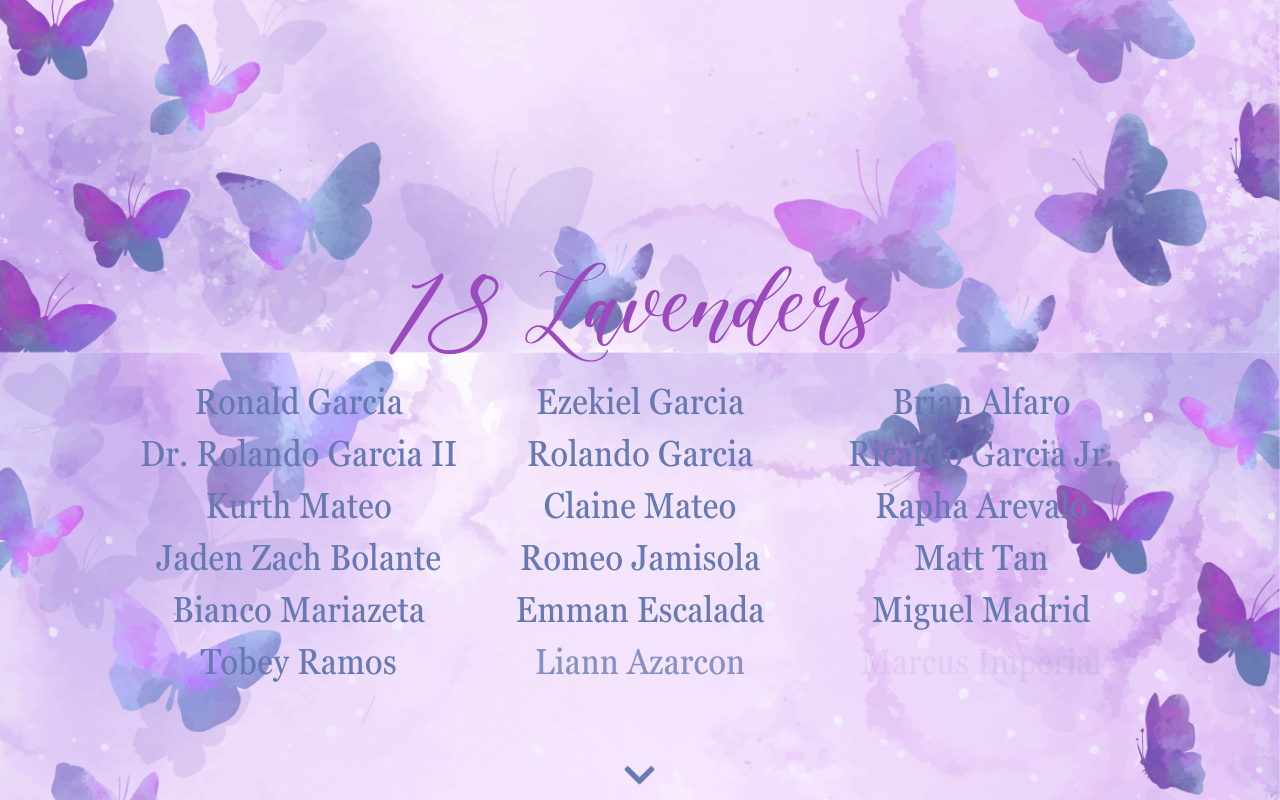
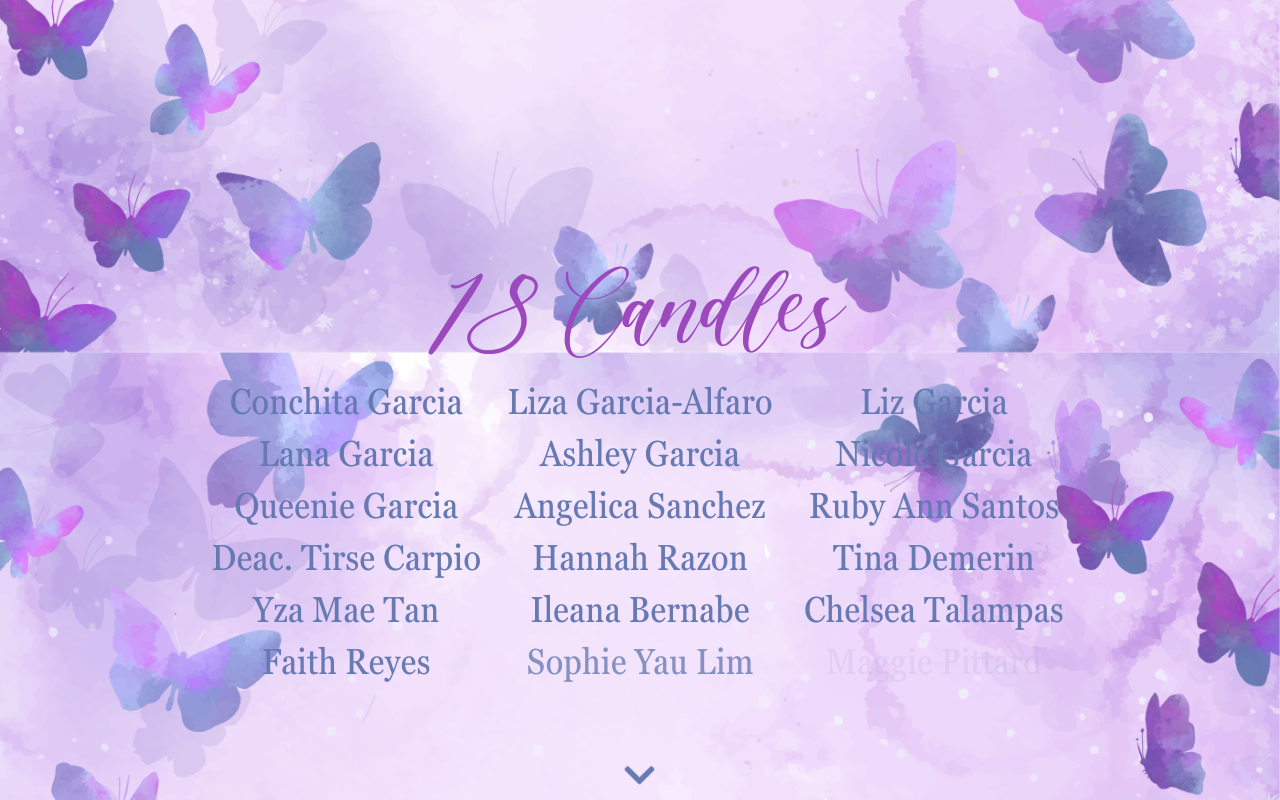
Before and after one commit to marcusimperial/kate-18, a Next.js app: page /sets in a window 1280 px wide. Shown: the part 1540-2340 px from the top of the page. Built offline with nearby package versions, Linux system fonts and the light colour scheme.

Commit message:
minor changes

```diff
--- a/app/Navbar.jsx
+++ b/app/Navbar.jsx
@@ -30,10 +30,10 @@ const Navbar = () => {
                     <h1 className="text-5xl md:text-xl lg:text-2xl font-georgia" onClick={() => onBrowse('/')}>Home</h1>
                 </div>
                 <div className="flex items-center p-1 border-gold hover:border-b-2 select-none">
-                    <h1 className="text-5xl md:text-xl lg:text-2xl font-georgia" onClick={() => onBrowse('/sets#candles')}>18 Candles</h1>
+                    <h1 className="text-5xl md:text-xl lg:text-2xl font-georgia" onClick={() => onBrowse('/sets#lavenders')}>18 Lavenders</h1>
                 </div>
                 <div className="flex items-center p-1 border-gold hover:border-b-2 select-none">
-                    <h1 className="text-5xl md:text-xl lg:text-2xl font-georgia" onClick={() => onBrowse('/sets#lavenders')}>18 Lavenders</h1>
+                    <h1 className="text-5xl md:text-xl lg:text-2xl font-georgia" onClick={() => onBrowse('/sets#candles')}>18 Candles</h1>
                 </div>
                 <div className="flex items-center p-1 border-gold hover:border-b-2 select-none">
                     <h1 className="text-5xl md:text-xl lg:text-2xl font-georgia" onClick={() => onBrowse('/sets#treasures')}>18 Treasures</h1>
--- a/app/layout.jsx
+++ b/app/layout.jsx
@@ -33,6 +33,13 @@ export default function RootLayout({ children }) {
       <head>
         <title>Eliza Kate @ 18</title>
         <meta name="description" content="Eliza Kate's 18th Birthday Debut" />
+        <meta property="og:title" content="Eliza Kate @ 18" />
+        <meta property="og:type" content="website" />
+        <meta property="og:image" content="https://elizakate18.web.app/k18.png" />
+        <meta property="og:url" content="https://elizakate18.web.app" />
+        <meta name="twitter:title" content="Eliza Kate @ 18"/>
+        <meta name="twitter:description" content="Eliza Kate's 18th Birthday Debut"/>
+        <meta name="twitter:image" content="https://elizakate18.web.app/k18.png"/>
       </head>
       <body onClick={playMusic} className={`${elegante.variable} ${georgia.variable} font-sans`}>{children}</body>
     </html>
--- a/app/page.jsx
+++ b/app/page.jsx
@@ -3,8 +3,6 @@
 import Navbar from './Navbar';
 import Link from 'next/link';
 import { FaChevronDown, FaDirections } from 'react-icons/fa';
-import images from './images';
-import Image from 'next/image'
 import Carousel from './Carousel';
 
 const Page = () => {
@@ -44,7 +42,7 @@ const Page = () => {
                                 <h1 data-aos="fade-in" data-aos-delay="400" className="text-8xl md:text-9xl font-elegante text-purpureus text-center">Where?</h1>
                                 <div className="flex flex-col gap-1">
                                     <h1 data-aos="fade-in" data-aos-delay="400" className="text-3xl lg:text-4xl text-center">September 30, 2023, 5:00 PM</h1>
-                                    <h1 data-aos="fade-in" data-aos-delay="400" className="text-2xl lg:text-3xl text-center">Marquee Tent Hall, EDSA Shangri-La Hotel</h1>
+                                    <h1 data-aos="fade-in" data-aos-delay="400" className="text-2xl lg:text-3xl text-center">The Marquee, EDSA Shangri-La Hotel</h1>
                                 </div>
                                 <div data-aos="fade-in" data-aos-delay="400" onClick={getDirections} className="flex items-center p-1 lg:p-2 gap-2 border-2 border-lavender text-lavender rounded-lg select-none hover:scale-[0.98]">
                                     <h1 className="text-2xl lg:text-3xl">Get Directions</h1>
@@ -55,8 +53,8 @@ const Page = () => {
                             <div className="grid justify-items-center gap-2">
                                 <h1 data-aos="fade-in" data-aos-delay="800" className="text-8xl md:text-9xl font-elegante text-purpureus text-center">Dress Code?</h1>
                                 <div className="flex flex-col gap-1">
-                                    <h1 data-aos="fade-in" data-aos-delay="800" className="text-3xl lg:text-4xl text-center">Any Pastel Color Except for Purple</h1>
-                                    <h1 data-aos="fade-in" data-aos-delay="800" className="text-2xl lg:text-3xl text-center">Formal Dress for Women, Suit and Tie for Men</h1>
+                                    <h1 data-aos="fade-in" data-aos-delay="800" className="text-3xl lg:text-4xl text-center">Any Pastel Color except for Purple</h1>
+                                    <h1 data-aos="fade-in" data-aos-delay="800" className="text-2xl lg:text-3xl text-center">Formal Dress for Women, Slacks and Polo for Men</h1>
                                 </div>
                                 <div className="flex items-center">
                                     <img data-aos-offset="0" data-aos="fade-in" data-aos-delay="800" className="h-[55px] center" src="/pallete.png" />
@@ -86,7 +84,7 @@ const Page = () => {
                         <h1 data-aos="fade-in" data-aos-delay="200" className="text-7xl md:text-8xl lg:text-9xl font-elegante text-purpureus text-center py-1">Meet the Family</h1>
                         <div className="grid md:grid-cols-2 md:gap-x-6 md:gap-3 p-3">
                             <div data-aos="fade-in" data-aos-offset="0" data-aos-delay="150" className="grid">
-                                <h1 className="text-5xl md:text-6xl text-center">Ronald Garcia</h1>
+                                <h1 className="text-5xl md:text-6xl text-center">Ronaldo Garcia</h1>
                                 <h1 data-aos="fade-in" data-aos-offset="0" data-aos-delay="150" className="text-2xl md:text-3xl lg:text-4xl text-center">Eliza Kate&lsquo;s Father</h1>
                             </div>
                             <div data-aos="fade-in" data-aos-offset="0" data-aos-delay="300" className="grid">
--- a/app/sets/page.jsx
+++ b/app/sets/page.jsx
@@ -15,7 +15,7 @@ const Page = () => {
                 <div className="grid h-[100dvh] grid-rows-[75%_25%] justify-items-center items-center">
                     <div className="grid gap-1">
                         <h1 data-aos="fade-in" data-aos-delay="200" className="text-8xl md:text-9xl font-elegante text-purpureus text-center">The 18 Sets</h1>
-                        <h1 data-aos="fade-in" data-aos-delay="600" className="text-2xl md:text-4xl text-center">18 Lavenders, 18 Treasures, 18 Candles, & 18 K</h1>
+                        <h1 data-aos="fade-in" data-aos-delay="600" className="text-2xl md:text-4xl text-center">18 Lavenders, 18 Candles, 18 Treasures, and 18 K</h1>
                     </div>
                     <FaChevronDown onClick={onClick} className="animate-bounce self-start" size="40px" />
                 </div>
--- a/app/sets/sets.js
+++ b/app/sets/sets.js
@@ -1,99 +1,23 @@
 const sets = [
+    {
+        id: 'lavenders',
+        name: '18 Lavenders',
+        people: ["Ronaldo Garcia", "Ezekiel Garcia", "Noel Brian Alfaro", "Dr. Rolando Garcia II", "Rolando Garcia", "Ricardo Garcia Jr.", "Kurth Gabriel Mateo", "Claine Mateo", "Raphael Arevalo", "Jaden Zach Bolante", "Romeo Jamisola", "Matt Daniel Tan", "Bianco Mariazeta", "Emman Escalada", "Miguel Madrid", "Tobey Ramos", "Liann Azarcon", "Marcus Imperial"]
+    },
     {
         id: 'candles',
         name: '18 Candles',
-        people: [
-            "Conchita Garcia ",
-            "Liza Garcia-Alfaro",
-            "Liz Garcia",
-            "Lana Garcia",
-            "Ashley Garcia",
-            "Nicole Garcia",
-            "Angel Sanchez",
-            "Queenie Garcia",
-            "Bhi Santos",
-            "Deac. Tirse Carpio",
-            "Hannah Razon",
-            "Tina Demerin",
-            "Yza Mae Tan",
-            "Lana Bernabe",
-            "Chelsea Talampas",
-            "Faith Reyes",
-            "Sophie Yau Lim",
-            "Maggie Pittard"
-        ]
-    },
-    {
-        id: 'lavenders',
-        name: '18 Lavenders',
-        people: [
-            "Ronald Garcia",
-            "Ezekiel Garcia",
-            "Brian Alfaro",
-            "Dr. Rolando Garcia II",
-            "Rolando Garcia",
-            "Ricardo Garcia Jr.",
-            "Kurth Mateo",
-            "Claine Mateo",
-            "Rapha Arevalo ",
-            "Jaden Zach Bolante",
-            "Romeo Jamisola",
-            "Matt Tan",
-            "Bianco Mariazeta",
-            "Emman Escalada ",
-            "Miguel Madrid",
-            "Tobey Ramos",
-            "Liann Azarcon",
-            "Marcus Imperial"
-        ]
+        people: ["Conchita Garcia", "Liza Garcia-Alfaro", "Liz Garcia", "Lana Garcia", "Ashley Garcia", "Nicole Garcia", "Queenie Garcia", "Angelica Sanchez", "Ruby Ann Santos", "Deac. Tirse Carpio", "Hannah Razon", "Tina Demerin", "Yza Mae Tan", "Ileana Bernabe", "Chelsea Talampas", "Faith Reyes", "Sophie Yau Lim", "Maggie Pittard"]
     },
     {
         id: 'treasures',
         name: '18 Treasures',
-        people: [
-            "Brillian Alfaro",
-            "Kimiko Copo",
-            "Trixie Lim",
-            "Milo Magpantay",
-            "Mr. Gabriel Araneta",
-            "Ms. Florencia Male",
-            "Alec Esteban",
-            "Joy Onofre",
-            "Lyka Sanchez",
-            "Claudette Higwit",
-            "Yury Llaneta",
-            "Rhodora Yacat",
-            "Mack Dela Cruz",
-            "Ronald Cruz",
-            "Ronald Abelida",
-            "Dr. Itzel Sta. Ana",
-            "Noel Flores",
-            "Alfred Wee"
-        ]
+        people: ["Brillian Alfaro", "Kimiko Copo", "Trixie Lim", "Milo Magpantay", "Mr. Gabriel Araneta", "Ms. Florencia Male", "Precious Esteban", "Joy Onofre", "Isabelle Lyka Sanchez", "Claudette Higwit", "Yury Llaneta", "Rhodora Yacat", "Mack Dela Cruz", "Ronald Cruz", "Ronald Abelida", "Alfred Wee", "Noel Flores", "Dr. Itzel Sta. Ana"]
     },
     {
         id: 'k',
         name: '18 K',
-        people: [
-            "Aldo Esmena",
-            "Amado Sia",
-            "Anthony Lee",
-            "Atty. Cornelio Samaniego III",
-            "Comalor Arnold Divina",
-            "Judito Dei Callao",
-            "Ed Jerome Bustamante",
-            "EF Michael Cuevas",
-            "Fiscal Amiel Songco",
-            "Francisco Pe Benito",
-            "Jerry Lim",
-            "Manolito Villarica",
-            "Noel Flores",
-            "Rafael Guerra",
-            "Rex Jefferson Pineda",
-            "Rexmond Chua",
-            "Rommel Grageda",
-            "Virgilio Ajero"
-        ]
+        people: ["Aldo Esmena", "Anthony Lee", "Atty. Cornelio Samaniego III", "Councillor Arnold Divina", "Ed Jerome Bustamante", "EF Michael Cuevas", "Fiscal Amiel Songco", "Francisco Pe Benito", "Gilbert Ong", "Jerry Lim", "Judito Dei Callao", "Manolito Villarica", "Mario Villasan", "Noel Flores", "Rafael Guerra III", "Rex Jefferson Pineda", "Reymond Chua", "Rommel Grageda"]
     }
 ];
 
```
Also changed, not shown: public/k18-2.png (deleted), public/k18.png (added).
